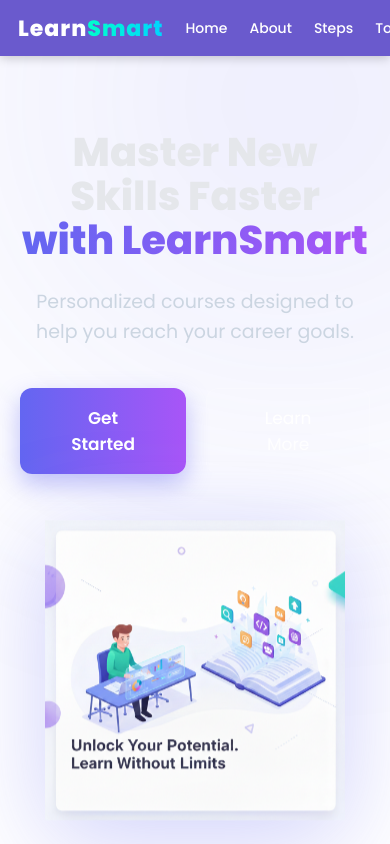
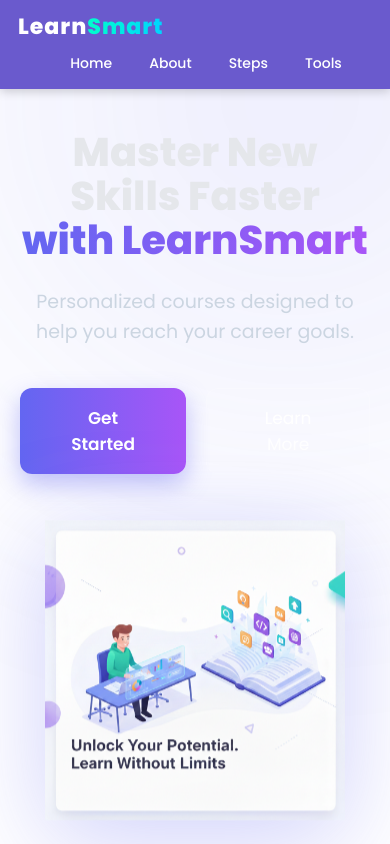
Before and after one commit to nikhilhiwale29-ship-it/LearnSmart, a React (Create React App) app in the folder frontend/: page / in a window 390 px wide. Shown: the top 844 px of the page. Built offline with nearby package versions, Linux system fonts and the light colour scheme.

Commit message:
navbar fixs

```diff
--- a/frontend/src/App.css
+++ b/frontend/src/App.css
@@ -1,44 +1,13 @@
-.App {
-  text-align: center;
+body {
+    margin: 0;
+    padding: 0;
 }
 
-.App-logo {
-  height: 40vmin;
-  pointer-events: none;
+.home{
+  padding-top: 70px;
+
 }
 
-@media (prefers-reduced-motion: no-preference) {
-  .App-logo {
-    animation: App-logo-spin infinite 20s linear;
-  }
-}
-
-.App-header {
-  background-color: #282c34;
-  min-height: 100vh;
-  display: flex;
-  flex-direction: column;
-  align-items: center;
-  justify-content: center;
-  font-size: calc(10px + 2vmin);
-  color: white;
-}
-
-.App-link {
-  color: #61dafb;
-}
-
-@keyframes App-logo-spin {
-  from {
-    transform: rotate(0deg);
-  }
-  to {
-    transform: rotate(360deg);
-  }
-}
-.home{
-  padding-top: 70px;
-}
 /* ===== NAVBAR ===== */
 .navbar {
     width: 100%;
@@ -86,15 +55,18 @@
     transition: 0.3s ease;
 }
 
-/* Mobile adjustments */
-@media (max-width: 768px) {
-    .navbar {
-        padding: 0 20px;
-        height: 60px;
-    }
-    .navbar-logo p {
-        font-size: 22px;
-    }
+/* Existing stays same */
+
+/* 🔹 Improve links styling */
+.navbar-links {
+    display: flex;
+    gap: 25px;
+}
+
+.navbar-links a {
+    color: white;
+    text-decoration: none;
+    font-size: 16px;
 }
 
 .navbar-links {
@@ -111,6 +83,19 @@
   position: relative;
 }
 
+.navbar-link {
+  display: flex;
+  align-items: center;
+}
+
+.navbar-link a {
+  margin-left: 22px;
+  color: white;
+  text-decoration: none;
+  font-size: 15px;
+  font-weight: 500;
+  position: relative;
+}
 /* Hover underline effect */
 .navbar-links a::after {
   content: "";
@@ -127,11 +112,40 @@
   width: 100%;
 }
 
+/* 🔥 Mobile Responsive */
+@media (max-width: 768px) {
+
+    .navbar {
+        padding: 10px 0px;
+        height: auto; /* allow height to grow */
+        flex-wrap: wrap; /* important */
+    }
+
+    .navbar-logo p {
+        font-size: 22px;
+    }
+
+    .navbar-links {
+        width: 100%;
+        display: flex;
+        justify-content: center;
+        margin-top: 10px;
+        flex-wrap: wrap; /* allows wrapping instead of overflow */
+        gap: 15px;
+    }
+
+    .navbar-links a {
+        font-size: 14px;
+    }
+}
+
 /* ===== MOBILE NAVBAR ===== */
 @media (max-width: 600px) {
   .navbar {
-    height: 56px;
+    height: auto;
     padding: 0 18px;
+    padding-bottom: 15px;
+    padding-top: 10px;
   }
 
   .navbar-logo img {
--- a/frontend/src/components/Nav.jsx
+++ b/frontend/src/components/Nav.jsx
@@ -8,7 +8,7 @@
         <p>Learn<span>Smart</span></p>
       </Link>
 
-      <div className="navbar-links">
+      <div className="navbar-link">
         <Link to="/home">Home</Link>
       </div>
     </nav>
```
